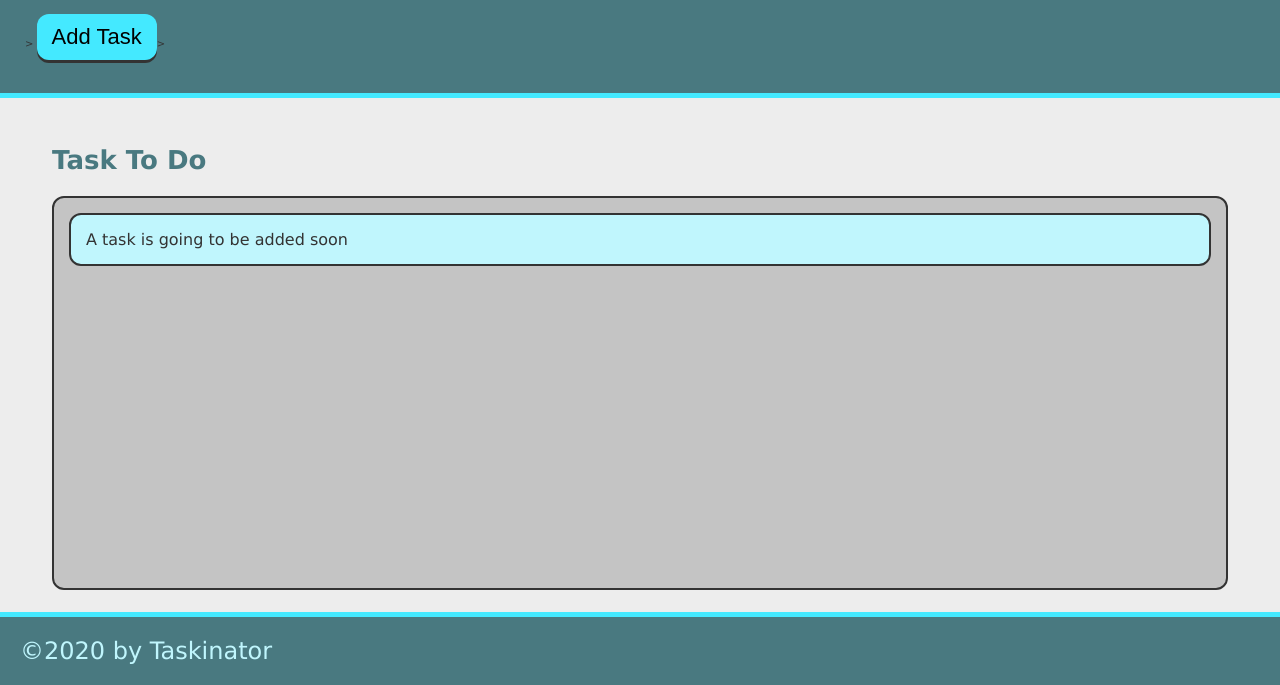
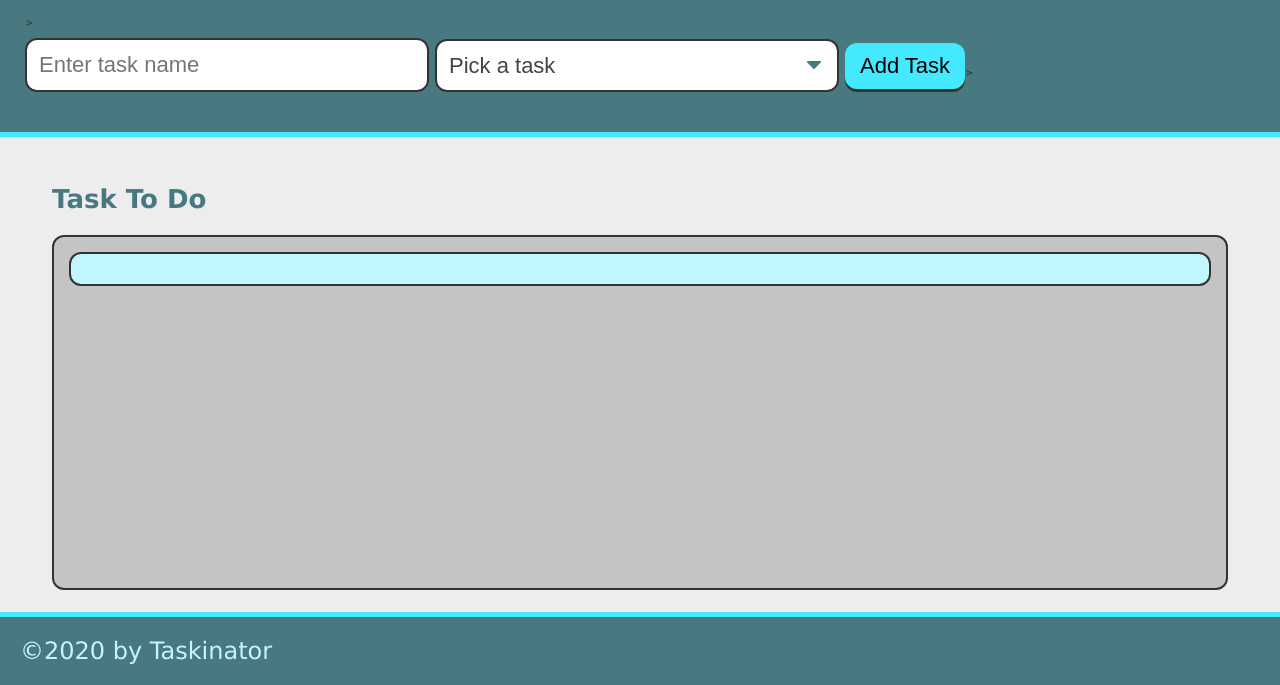
Before and after one commit to shamimimtiaz/taskinator, a plain HTML site: page index.html in a window 1280 px wide. Shown: the part 115-800 px from the top of the page. Drawn offline with Linux system fonts and the light colour scheme.

Commit message:
add select dropdown

```diff
--- a/assets/js/script.js
+++ b/assets/js/script.js
@@ -7,7 +7,7 @@ var createTaskHandler = function() {
     var taskItemEl = document.createElement("li");
     taskItemEl.textContent = "This is a new task";
     tasksToDoEl.appendChild(taskItemEl);
-    taskItemEl.className="task-item";
+    taskItemEl.className="task-item";  //for CSS
 }
 
 buttonEl.addEventListener ("click",  createTaskHandler);
--- a/index.html
+++ b/index.html
@@ -11,13 +11,29 @@
     <header>
         <h1 class="page-title">Taskinator</h1>
         <p>Click the button below to add a new task</p>>
-        <button class="btn" id="save-task" >Add Task</button>>
+    <form id="task-form">
+        <div class="form-group">
+        <input type="text" name="task-name" placeholder="Enter task name"/>
+        </div>
+        <div class="form-group">
+            <select name="task-type" class="select-dropdown">
+                <option value="" disabled selected> Pick a task </option>>
+                <option value="Print"> Print </option>
+                <option value="Web"> Web </option>
+                <option value="Mobile"> Mobile </option>
+            </select>
+        </div>
+        <div class="form-group">
+        <button class="btn" id="save-task" type="submit">Add Task</button>>
+        </div>
+    </form>
+
     </header>
     <main class="page-content">
         <section class=task-list-wrapper>
             <h2 class="list-title">Task To Do</h2>
             <ul class="task-list" id="tasks-to-do">
-                <li class="task-item"> A task is going to be added soon</li>
+                <li class="task-item"> </li>
              </ul>
             </section>
     </main>
```
